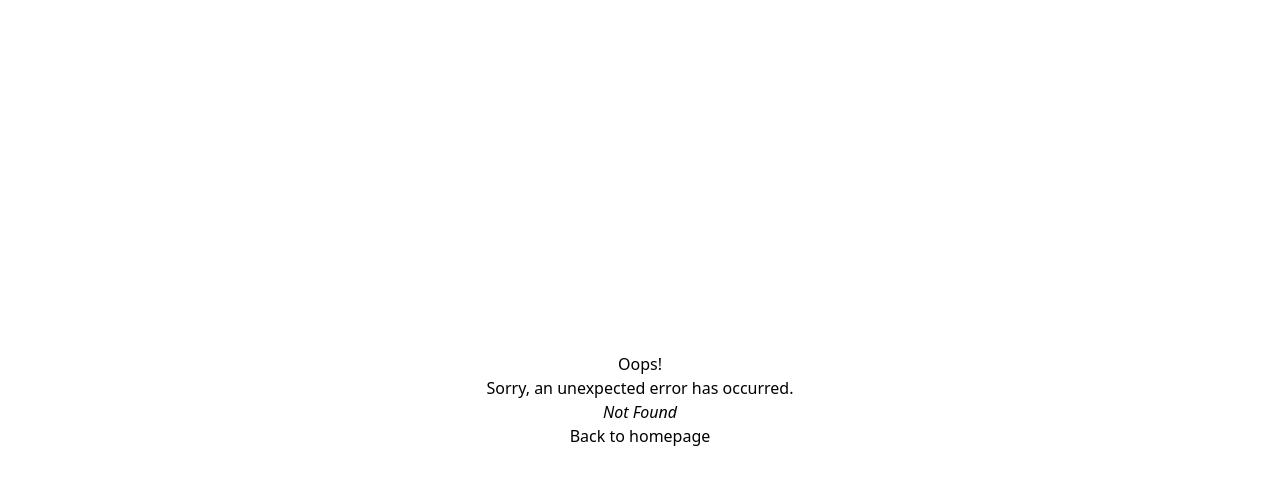
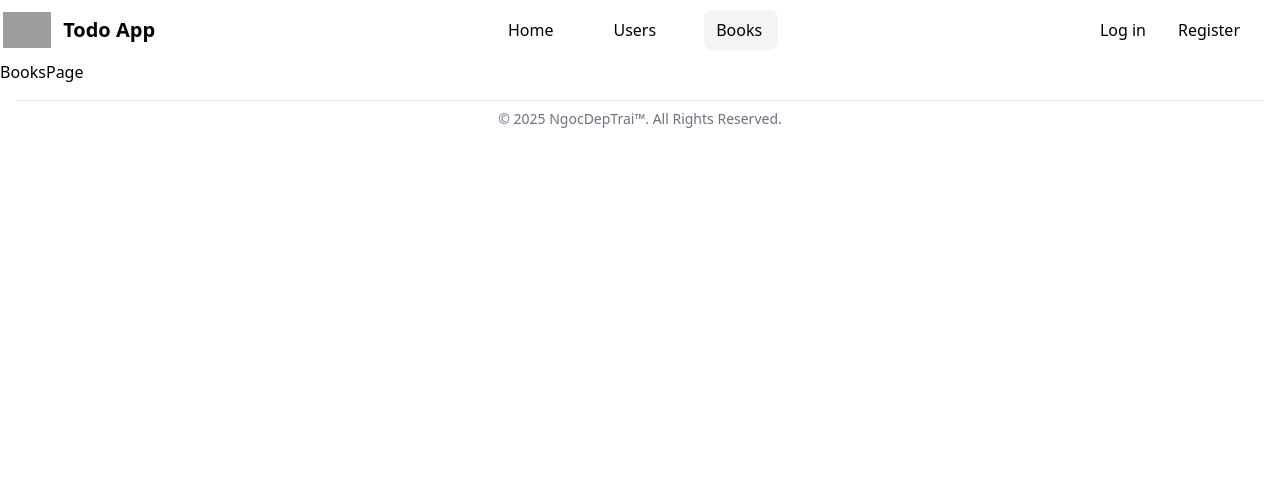
Before and after one commit to shin-client/hdit-react-ultimate, a React (Vite) app: page /books in a window 1280 px wide. Before the commit this address had no page. Shown: the top 484 px of the page. Built offline with nearby package versions, Linux system fonts and the light colour scheme; grey boxes are pictures that could not be loaded.

Commit message:
change products page to books page

```diff
--- a/src/components/Header.jsx
+++ b/src/components/Header.jsx
@@ -3,7 +3,7 @@
 const NAVLIST = [
   { link: "/", title: "Home" },
   { link: "/users", title: "Users" },
-  { link: "/Products", title: "Products" },
+  { link: "/books", title: "Books" },
 ];
 
 const Header = () => {
--- a/src/main.jsx
+++ b/src/main.jsx
@@ -6,9 +6,9 @@
 import LoginPage from "./pages/LoginPage.jsx";
 import RegisterPage from "./pages/RegisterPage.jsx";
 import UsersPage from "./pages/UsersPage.jsx";
-import ProductsPage from "./pages/ProductsPage.jsx";
 import Todo from "./components/Todo.jsx";
 import ErrorPage from "./pages/ErrorPage.jsx";
+import BooksPage from "./pages/BooksPage.jsx";
 
 const router = createBrowserRouter([
   {
@@ -17,7 +17,7 @@
     children: [
       { index: true, element: <Todo /> },
       { path: "/users", element: <UsersPage /> },
-      { path: "/products", element: <ProductsPage /> },
+      { path: "/books", element: <BooksPage /> },
     ],
   },
   { path: "/login", element: <LoginPage /> },
--- /dev/null
+++ b/src/pages/BooksPage.jsx
@@ -0,0 +1,6 @@
+const BooksPage = () => {
+  return (
+    <div>BooksPage</div>
+  )
+}
+export default BooksPage
--- a/src/pages/ProductsPage.jsx
+++ /dev/null
@@ -1,6 +0,0 @@
-const ProductsPage = () => {
-  return (
-    <div>ProductsPage</div>
-  )
-}
-export default ProductsPage
```
